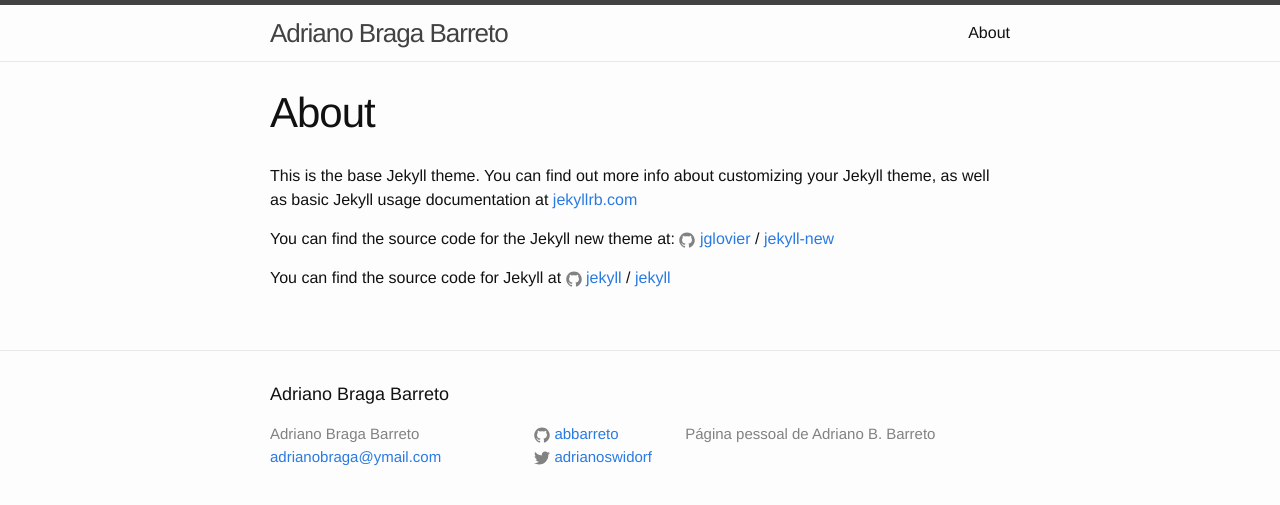
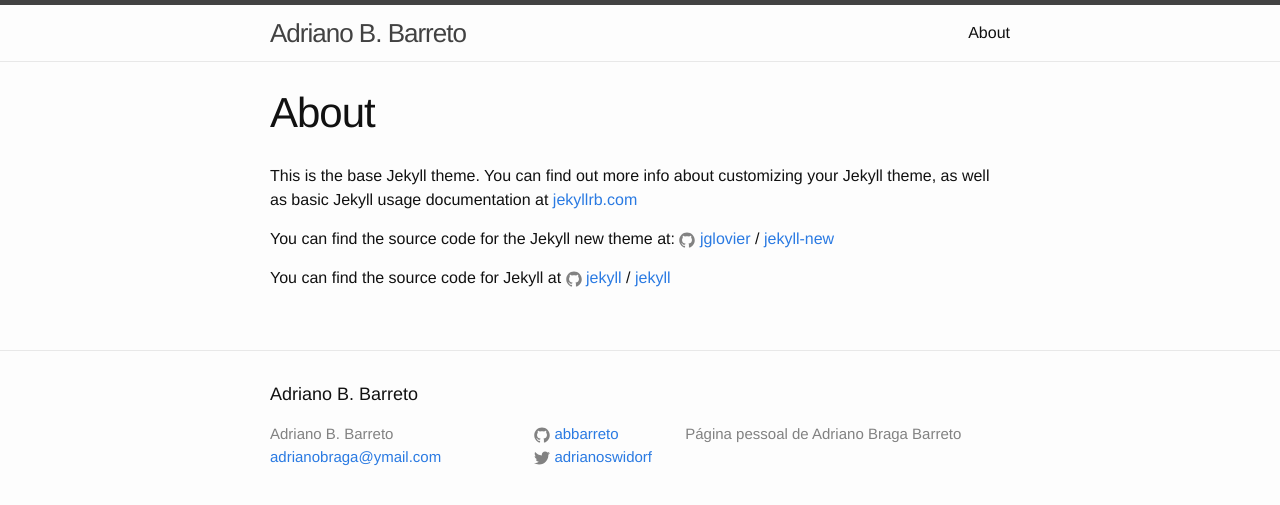
Before and after one commit to hs-macunaima/abbarreto.github.io, a Jekyll site: the page built from about.md, in a window 1280 px wide. Shown: the top 505 px of the page. Built offline with Jekyll 4.4.1, drawn with Linux system fonts in a browser that asks for light colours.

Commit message:
Mudança no título

```diff
--- a/_config.yml
+++ b/_config.yml
@@ -6,10 +6,10 @@
 # 'jekyll serve'. If you change this file, please restart the server process.
 
 # Site settings
-title: Adriano Braga Barreto
+title: Adriano B. Barreto
 email: adrianobraga@ymail.com
 description: > # this means to ignore newlines until "baseurl:"
-  Página pessoal de Adriano B. Barreto
+  Página pessoal de Adriano Braga Barreto
 baseurl: "" # the subpath of your site, e.g. /blog
 url: "http://yourdomain.com" # the base hostname & protocol for your site
 twitter_username: adrianoswidorf
```
